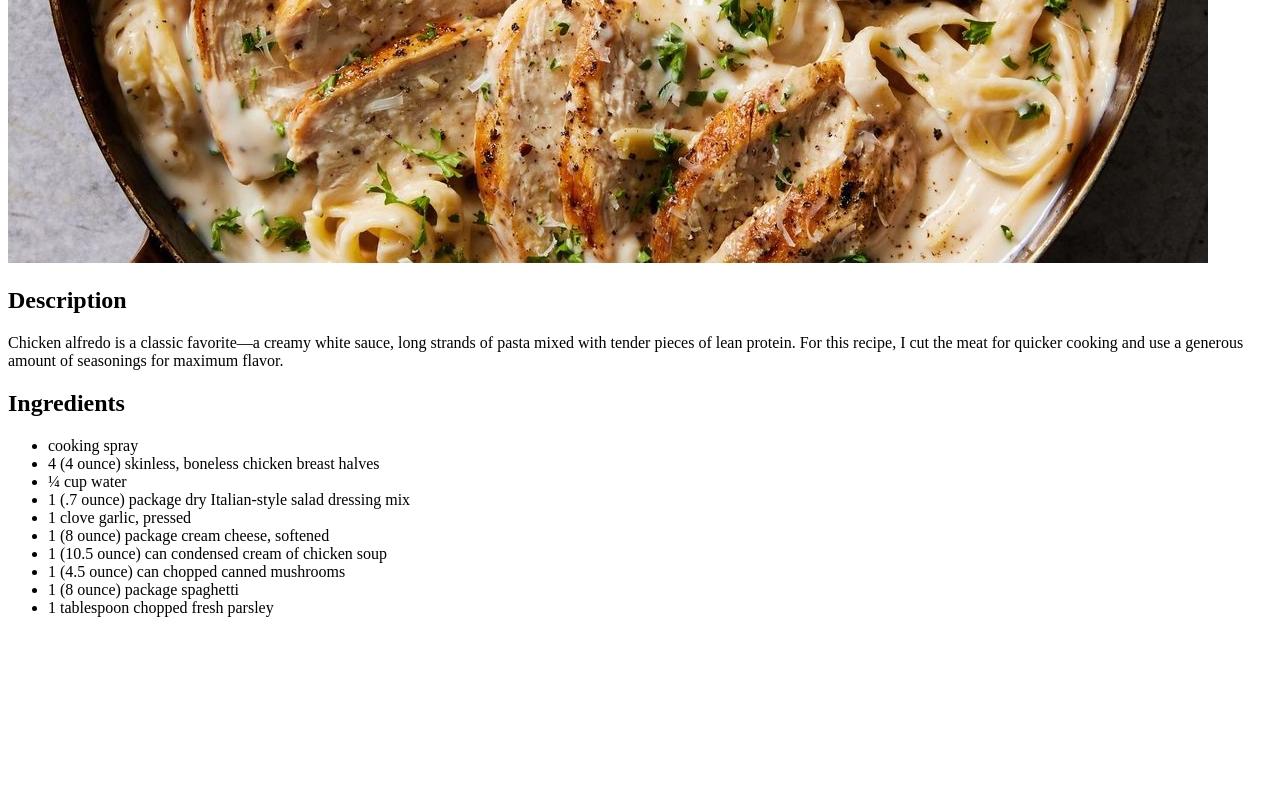
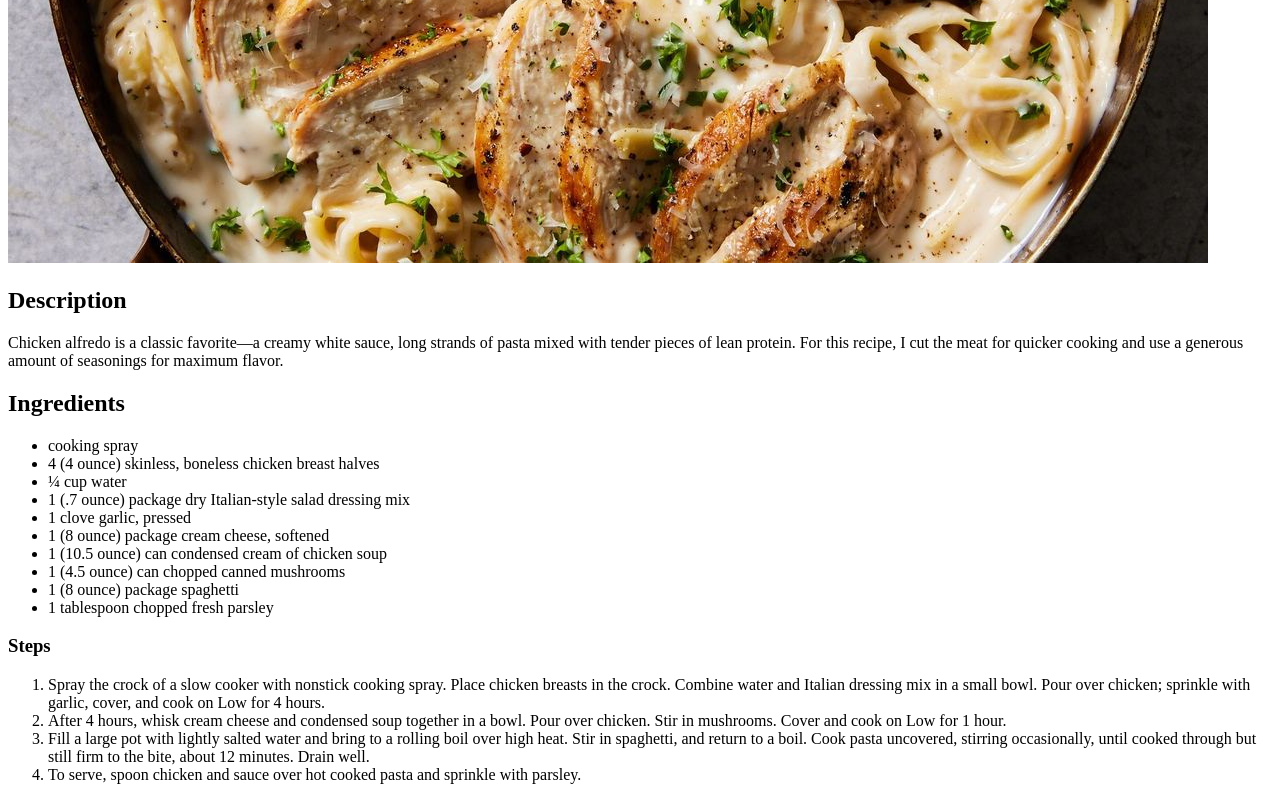
Before and after one commit to maxmaina/odin-recipes, a plain HTML site: page recipes/chicken_alfredo.html in a window 1280 px wide. Shown: the part 492-1292 px from the top of the page. Before the commit the page ends 1125 px from the top, so only its background shows below. Drawn offline with Linux system fonts and the light colour scheme.

Commit message:
Added the steps for the recipe

```diff
--- a/recipes/chicken_alfredo.html
+++ b/recipes/chicken_alfredo.html
@@ -23,6 +23,18 @@
                 <li>1 (8 ounce) package spaghetti</li>
                 <li>1 tablespoon chopped fresh parsley</li>
             </ul>
+            <h3>Steps</h3>
+            <ol>
+                <li>Spray the crock of a slow cooker with nonstick cooking spray.
+                    Place chicken breasts in the crock. Combine water and Italian dressing mix in a small bowl.
+                    Pour over chicken; sprinkle with garlic, cover, and cook on Low for 4 hours.</li>
+                <li>After 4 hours, whisk cream cheese and condensed soup together in a bowl.
+                    Pour over chicken. Stir in mushrooms. Cover and cook on Low for 1 hour.</li>
+                <li>Fill a large pot with lightly salted water and bring to a rolling boil over high heat.
+                    Stir in spaghetti, and return to a boil. Cook pasta uncovered, stirring occasionally,
+                    until cooked through but still firm to the bite, about 12 minutes. Drain well.</li>
+                <li>To serve, spoon chicken and sauce over hot cooked pasta and sprinkle with parsley.</li>
+            </ol>
         </body>
     </head>
 </html>
```
